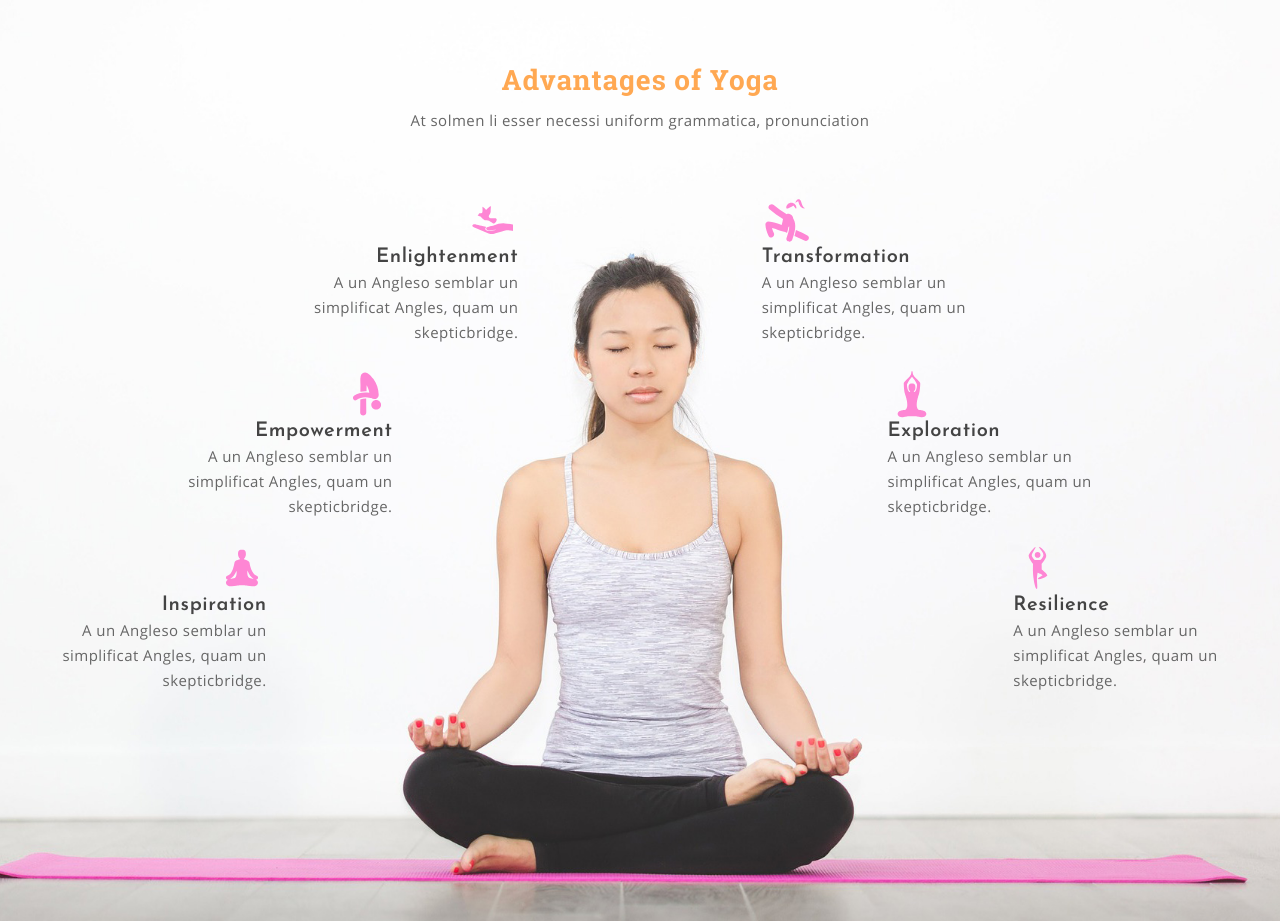
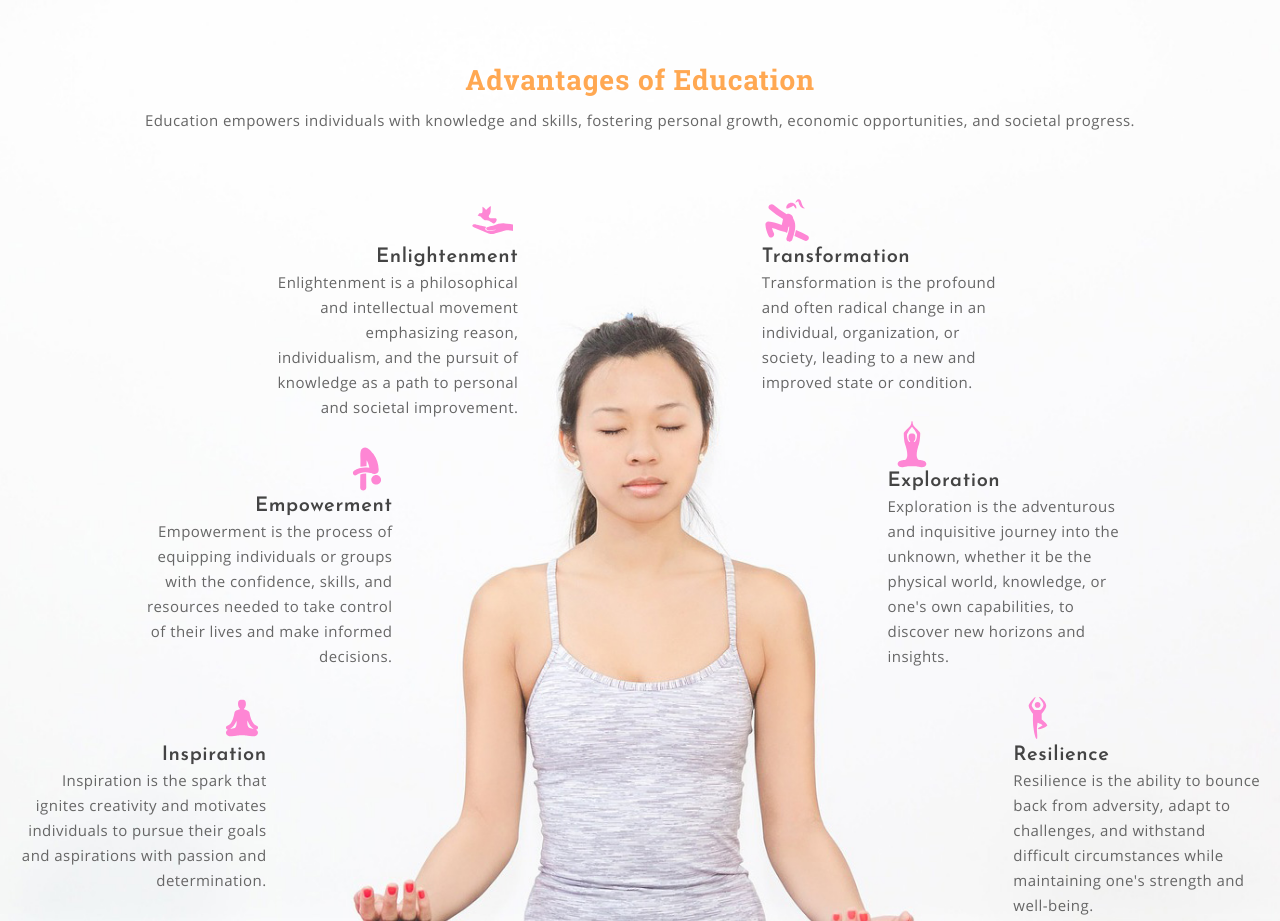
Before and after one commit to Industrialists-Ino/edunextcommunity, a plain HTML site: page index.html in a window 1280 px wide. Shown: the part 1379-2300 px from the top of the page. Drawn offline with nearby package versions, Linux system fonts and the light colour scheme.

Commit message:
added something

```diff
--- a/css/style.css
+++ b/css/style.css
@@ -169,7 +169,6 @@ a {
 .yoga-template .banner .banner-content a.banner-btn:hover {
 	text-decoration: none;
 	color: #000000;
-	padding-left: 50%;
 }
 /*Service*/
 .yoga-template .service-section {
--- a/index.html
+++ b/index.html
@@ -173,8 +173,8 @@
       <div class="advantages-section">
         <div class="row sections-detail">
           <div class="col-12">
-            <h2 class="section-title">Advantages of Yoga</h2>
-            <p class="section-title-desc">At solmen li esser necessi uniform grammatica, pronunciation</p>
+            <h2 class="section-title">Advantages of Education</h2>
+            <p class="section-title-desc">Education empowers individuals with knowledge and skills, fostering personal growth, economic opportunities, and societal progress.</p>
           </div>
         </div>
         <div class="row advantages-detail">
@@ -211,7 +211,7 @@
                     </svg>
                   </div>
                   <a href="#"><h3 class="advantages-detail-title">Enlightenment</h3></a>
-                  <p class="advantages-detail-desc">A un Angleso  semblar un simplificat Angles, quam un skepticbridge.</p>
+                  <p class="advantages-detail-desc">Enlightenment is a philosophical and intellectual movement emphasizing reason, individualism, and the pursuit of knowledge as a path to personal and societal improvement.</p>
                 </div>
               </div>
             </div>
@@ -236,7 +236,7 @@
                     </svg>
                   </div>
                   <a href="#"><h3 class="advantages-detail-title">Empowerment</h3></a>
-                  <p class="advantages-detail-desc">A un Angleso  semblar un simplificat Angles, quam un skepticbridge.</p>
+                  <p class="advantages-detail-desc">Empowerment is the process of equipping individuals or groups with the confidence, skills, and resources needed to take control of their lives and make informed decisions.</p>
                 </div>
               </div>
             </div>
@@ -269,7 +269,7 @@
                     </svg>
                   </div>
                   <a href="#"><h3 class="advantages-detail-title">Inspiration</h3></a>
-                  <p class="advantages-detail-desc">A un Angleso  semblar un simplificat Angles, quam un skepticbridge.</p>
+                  <p class="advantages-detail-desc">Inspiration is the spark that ignites creativity and motivates individuals to pursue their goals and aspirations with passion and determination.</p>
                 </div>
               </div>
             </div>
@@ -310,7 +310,7 @@
                     </svg>
                   </div>
                   <a href="#"><h3 class="advantages-detail-title">Transformation</h3></a>
-                  <p class="advantages-detail-desc">A un Angleso  semblar un simplificat Angles, quam un skepticbridge.</p>
+                  <p class="advantages-detail-desc">Transformation is the profound and often radical change in an individual, organization, or society, leading to a new and improved state or condition.</p>
                 </div>
               </div>
             </div>
@@ -351,7 +351,7 @@
                     </svg>
                   </div>
                   <a href="#"><h3 class="advantages-detail-title">Exploration</h3></a>
-                  <p class="advantages-detail-desc">A un Angleso  semblar un simplificat Angles, quam un skepticbridge.</p>
+                  <p class="advantages-detail-desc">Exploration is the adventurous and inquisitive journey into the unknown, whether it be the physical world, knowledge, or one's own capabilities, to discover new horizons and insights.</p>
                 </div>
               </div>
             </div>
@@ -376,7 +376,7 @@
                     </svg>
                   </div>
                   <a href="#"><h3 class="advantages-detail-title">Resilience</h3></a>
-                  <p class="advantages-detail-desc">A un Angleso  semblar un simplificat Angles, quam un skepticbridge.</p>
+                  <p class="advantages-detail-desc">Resilience is the ability to bounce back from adversity, adapt to challenges, and withstand difficult circumstances while maintaining one's strength and well-being.</p>
                 </div>
               </div>
             </div>
@@ -552,7 +552,7 @@
           <div class="inside-container">
             <div class="row">
               <div class="col-md-6 order-2 order-md-12">
-                <p>&copy; 2023 All Rights Reserved. Created by <a href="https://www.webdomus.net/" class="created-by">Industrialist-ino</a></p>
+                <p>&copy; 2023 All Rights Reserved. Created by <a href="https://inovuslabs.org/" class="created-by">Industrialist-ino</a></p>
               </div>
               <div class="col-md-6 social order-1 order-md-12">
                 <a href="#"><i class="fab fa-facebook-f"></i></a>
```
